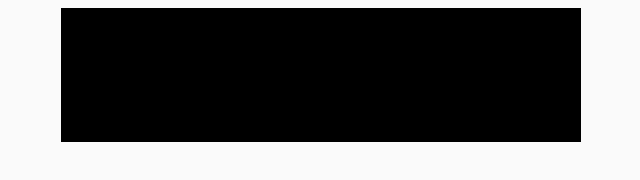
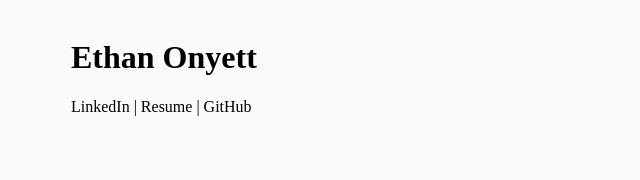
Before and after one commit to eonyett/eonyett.github.io, a plain HTML site: page index.html in a window 1280 px wide. Shown: the whole page, without its empty margins (319-959 px from the left). Drawn offline with Linux system fonts and the light colour scheme.

Commit message:
Update index.html

```diff
--- a/index.html
+++ b/index.html
@@ -10,7 +10,7 @@
 .content {
   max-width: 500px;
   margin: auto;
-  background: rgb(0, 0, 0);
+  background: rgb(250, 250, 250);
   padding: 10px;
 }
 </style>
```
